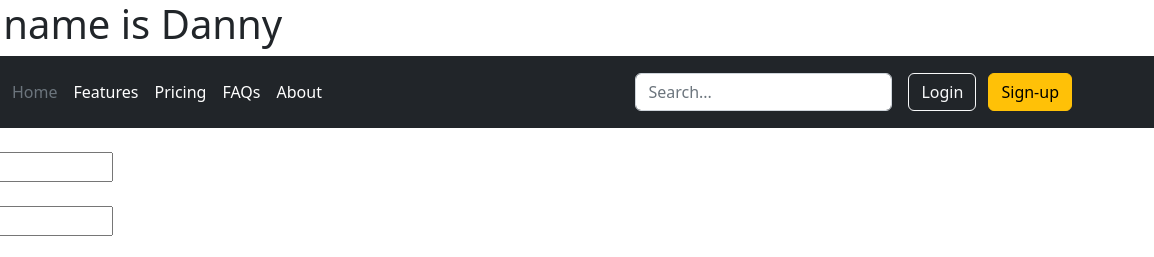
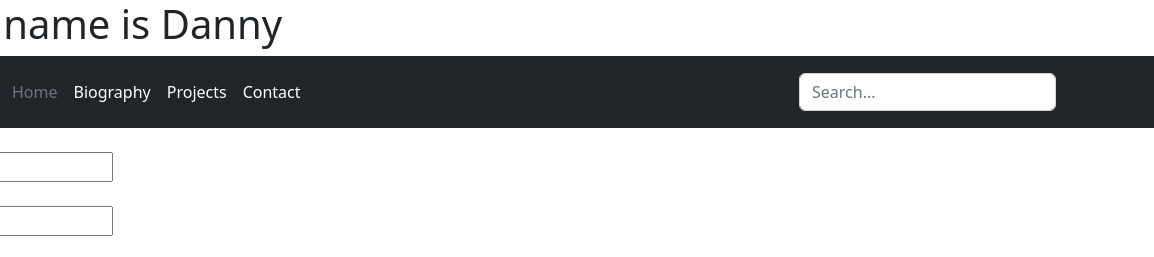
Before and after one commit to Xunny-D/Xunny-D.github.io, a plain HTML site: page index.html in a window 1280 px wide. Shown: the top 257 px of the page, 126-1280 px from the left. Drawn offline with nearby package versions, Linux system fonts and the light colour scheme.

Commit message:
Updates for header
Changes made relevant to portfolio website

```diff
--- a/index.html
+++ b/index.html
@@ -6,7 +6,6 @@
     <meta name="viewport" content="width=device-width,initial-scale=1" />
     <meta name="description" content="" />
     <link href="https://cdn.jsdelivr.net/npm/bootstrap@5.2.0/dist/css/bootstrap.min.css" rel="stylesheet" crossorigin="anonymous">
-    <link rel="icon" href="img/favicon.png">
     <meta property="og:title" content="" />
     <meta property="og:description" content="" />
     <meta property="og:image" content="" />
@@ -26,15 +25,14 @@
             <div class="container">
                 <div class="d-flex flex-wrap align-items-center justify-content-center justify-content-lg-start">
                     <a href="/" class="d-flex align-items-center mb-2 mb-lg-0 text-white text-decoration-none">
-                        <svg class="bi me-2" width="40" height="32" role="img" aria-label="Bootstrap"><use xlink:href="#bootstrap" /></svg>
+                        <svg class="bi me-2" width="40" height="32" role="img" aria-label="Icon"><use xlink:href="/" /></svg>
                     </a>
 
                     <ul class="nav col-12 col-lg-auto me-lg-auto mb-2 justify-content-center mb-md-0">
                         <li><a href="#" class="nav-link px-2 text-secondary">Home</a></li>
-                        <li><a href="#" class="nav-link px-2 text-white">Features</a></li>
-                        <li><a href="#" class="nav-link px-2 text-white">Pricing</a></li>
-                        <li><a href="#" class="nav-link px-2 text-white">FAQs</a></li>
-                        <li><a href="#" class="nav-link px-2 text-white">About</a></li>
+                        <li><a href="#" class="nav-link px-2 text-white">Biography</a></li>
+                        <li><a href="#" class="nav-link px-2 text-white">Projects</a></li>
+                        <li><a href="#" class="nav-link px-2 text-white">Contact</a></li>
                     </ul>
 
                     <form class="col-12 col-lg-auto mb-3 mb-lg-0 me-lg-3">
@@ -42,8 +40,7 @@
                     </form>
 
                     <div class="text-end">
-                        <button type="button" class="btn btn-outline-light me-2">Login</button>
-                        <button type="button" class="btn btn-warning">Sign-up</button>
+
                     </div>
                 </div>
             </div>
```
